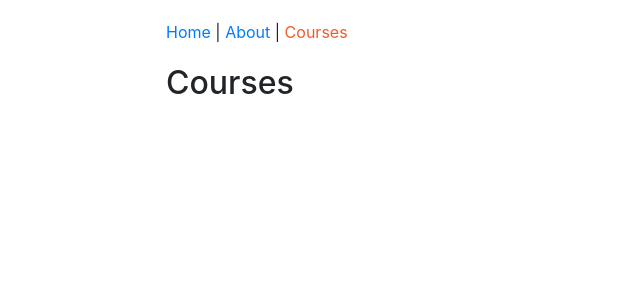
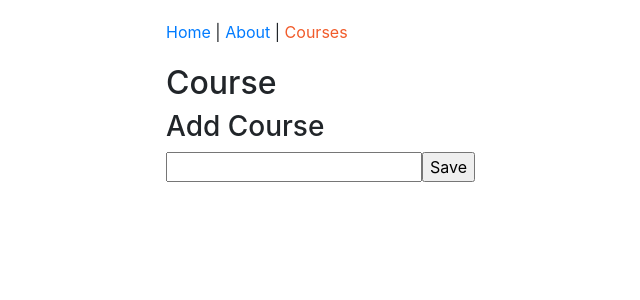
Before and after one commit to alayor/react_redux_pluralsight, a React app: page /courses in a window 1280 px wide. Shown: the top 300 px of the page, without its empty margins (64-704 px from the left). Built offline with nearby package versions, Linux system fonts and the light colour scheme; the HTML template or start-up script is replaced by a standard one.

Commit message:
prepare courses form to wire up redux.

```diff
--- a/src/components/courses/CoursesPage.js
+++ b/src/components/courses/CoursesPage.js
@@ -1,8 +1,30 @@
 import React from 'react'
 
 class CoursesPage extends React.Component {
+  state = {
+    course: {
+      title: '',
+    },
+  }
+
+  handleChange = (event) => {
+    const course = { ...this.state.course, title: event.target.value }
+    this.setState({ course })
+  }
+
+  handleSubmit = (event) => {
+    event.preventDefault()
+  }
+
   render() {
-    return <h2>Courses</h2>
+    return (
+      <form onSubmit={this.handleSubmit}>
+        <h2>Course</h2>
+        <h3>Add Course</h3>
+        <input type="text" onChange={this.handleChange} value={this.state.course.title} />
+        <input type="submit" value="Save" />
+      </form>
+    )
   }
 }
 
```
